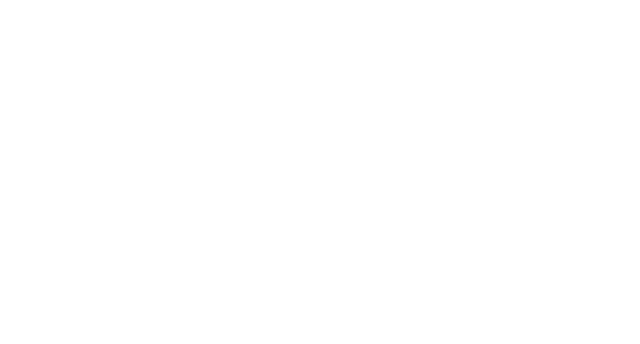
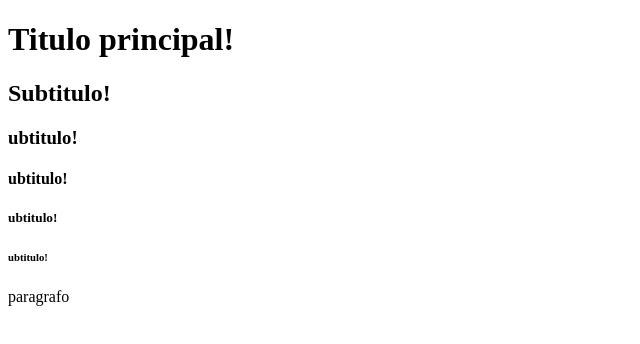
Before and after one commit to KamillaKempim/curso-sicoob-credip, a plain HTML site: page index.html in a window 1280 px wide. Shown: the whole page, without its empty margins (0-640 px from the left). Drawn offline with Linux system fonts and the light colour scheme.

Commit message:
feat adiciona titulos

```diff
--- a/index.html
+++ b/index.html
@@ -6,6 +6,15 @@
     <title>Aula GIT</title>
 </head>
 <body>
+      <!--Só pode usar uma vez para ficar mais organizado e melhor para a otimização para motores de busca (SEO)-->
+        <h1>Titulo principal!</h1>
+        <h2>Subtitulo!</h2>
+        <h3>ubtitulo!</h3>
+        <h4>ubtitulo!</h4>
+        <h5>ubtitulo!</h5>
+        <h6>ubtitulo!</h6>
+
+        <p>paragrafo</p>
 
 </body>
 </html>
```
